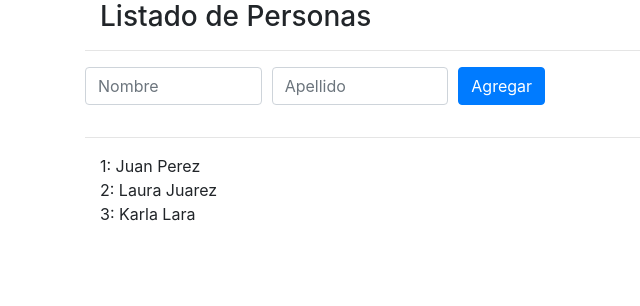
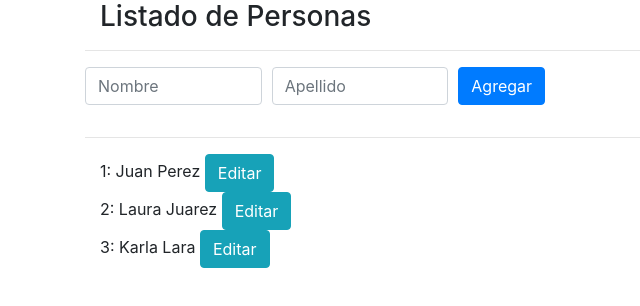
Before and after one commit to jonathanramirezislas/register-list, an Angular app: page / in a window 1280 px wide. Shown: the top 306 px of the page, without its empty margins (0-640 px from the left). Built offline with nearby package versions, Linux system fonts and the light colour scheme.

Commit message:
comunication between components
Using a services to instaract two components

```diff
--- a/src/app/formulario/formulario.component.ts
+++ b/src/app/formulario/formulario.component.ts
@@ -17,9 +17,12 @@ export class FormularioComponent  {
   @ViewChild('appellidoInputRef') apellidoInput : ElementRef;
 
   constructor(//private logginService:logggingService,
-              private personaService:PersonaService
-    ){
+              private personaService:PersonaService)
+              {
 
+                this.personaService.saludar.subscribe(
+                  (indice:number) =>alert("el indice es "+indice)
+                );
   }
   ngOnInit(): void {
   }
--- a/src/app/persona/persona.component.html
+++ b/src/app/persona/persona.component.html
@@ -3,6 +3,15 @@
       <div class="col">
         <div>
           {{indice+1}}: {{persona.nombre}} {{persona.apellido}}
+
+          <button
+            type="submit"
+            class="btn btn-info"
+            (click)="emitirsaludo()"
+          >
+          Editar
+          </button>
+
         </div>
       </div>
     </div>
--- a/src/app/persona/persona.component.ts
+++ b/src/app/persona/persona.component.ts
@@ -1,5 +1,7 @@
 import { Component, Input, OnInit } from '@angular/core';
+import { runInThisContext } from 'vm';
 import { Persona } from '../persona.model';
+import { PersonaService } from '../personas.service';
 
 @Component({
   selector: 'app-persona',
@@ -12,9 +14,13 @@ export class PersonaComponent implements OnInit {
   @Input() persona: Persona;
   @Input() indice: number;
 
-  constructor() { }
+  constructor(private personaService:PersonaService) { }
 
   ngOnInit(): void {
   }
 
+  emitirsaludo(){
+    this.personaService.saludar.emit(this.indice)
+  }
+
 }
--- a/src/app/personas.service.ts
+++ b/src/app/personas.service.ts
@@ -1,4 +1,4 @@
-import { Injectable } from "@angular/core";
+import { EventEmitter, Injectable } from "@angular/core";
 import { logggingService } from "./loggingServise.service";
 import { Persona } from "./persona.model";
 
@@ -10,6 +10,9 @@ export class PersonaService{
       new Persona('Karla', 'Lara')
     ];
 
+
+    saludar = new EventEmitter<number>();
+
     constructor(private logginService:logggingService){}
 
     agregarPersona(persona: Persona){
```
